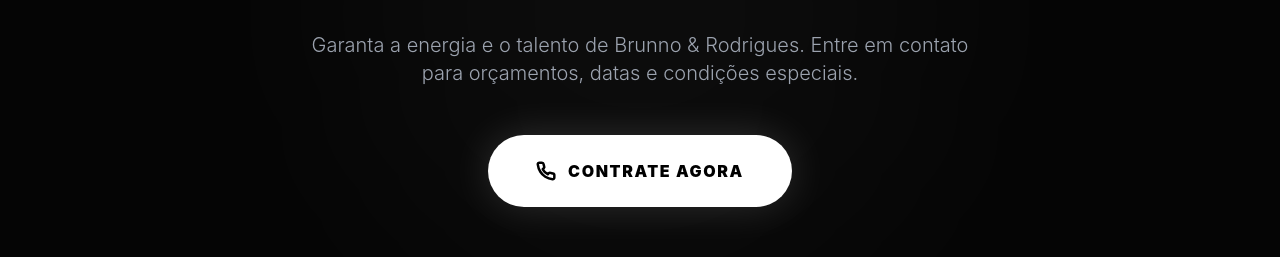
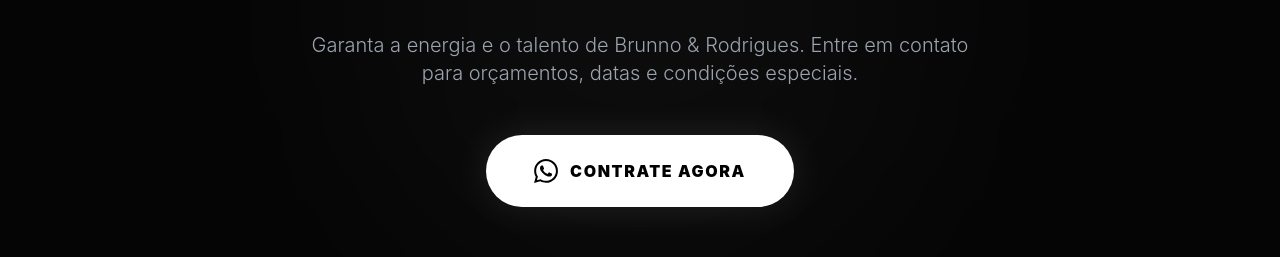
Before and after one commit to eukaiky/brunnoerodrigues, a React (Vite) app: page / in a window 1280 px wide. Shown: the part 2060-2317 px from the top of the page. Built offline with nearby package versions, Linux system fonts and the light colour scheme.

Commit message:
update again

```diff
--- a/src/components/ContactSection.jsx
+++ b/src/components/ContactSection.jsx
@@ -26,19 +26,27 @@
           href={`https://wa.me/${whatsappNumber}?text=${message}`}
           target="_blank"
           rel="noreferrer"
-          className="group relative inline-flex items-center justify-center bg-white text-black text-sm md:text-base font-black uppercase tracking-widest px-12 py-6 rounded-full overflow-hidden transition-all duration-300 hover:scale-105 hover:bg-gray-100 shadow-[0_0_40px_rgba(255,255,255,0.15)]"
+          className="group relative inline-flex items-center justify-center bg-white text-black text-sm md:text-base font-black uppercase tracking-widest px-12 py-6 rounded-full overflow-hidden transition-all duration-300 hover:scale-105 hover:bg-[#25D366] hover:text-white shadow-[0_0_40px_rgba(255,255,255,0.1)]"
         >
-          {/* Brilho interno no hover */}
+          {/* Efeito de brilho (shimmer) */}
           <div className="absolute inset-0 bg-gradient-to-r from-transparent via-white/20 to-transparent -translate-x-full group-hover:animate-[shimmer_1.5s_infinite]"></div>
 
           <span className="relative flex items-center gap-3">
-            <svg xmlns="http://www.w3.org/2000/svg" width="20" height="20" viewBox="0 0 24 24" fill="none" stroke="currentColor" strokeWidth="3" strokeLinecap="round" strokeLinejoin="round">
-              <path d="M22 16.92v3a2 2 0 0 1-2.18 2 19.79 19.79 0 0 1-8.63-3.07 19.5 19.5 0 0 1-6-6 19.79 19.79 0 0 1-3.07-8.67A2 2 0 0 1 4.11 2h3a2 2 0 0 1 2 1.72 12.84 12.84 0 0 0 .7 2.81 2 2 0 0 1-.45 2.11L8.09 9.91a16 16 0 0 0 6 6l1.27-1.27a2 2 0 0 1 2.11-.45 12.84 12.84 0 0 0 2.81.7A2 2 0 0 1 22 16.92z"/>
+            {/* Ícone oficial do WhatsApp */}
+            <svg className="w-5 h-5 md:w-6 md:h-6 fill-current" viewBox="0 0 24 24">
+              <path d="M.057 24l1.687-6.163c-1.041-1.804-1.588-3.849-1.587-5.946.003-6.556 5.338-11.891 11.893-11.891 3.181.001 6.167 1.24 8.413 3.488 2.245 2.248 3.481 5.236 3.48 8.414-.003 6.557-5.338 11.892-11.893 11.892-1.99-.001-3.951-.5-5.688-1.448l-6.305 1.654zm6.597-3.807c1.676.995 3.276 1.591 5.392 1.592 5.448 0 9.886-4.438 9.889-9.885.002-5.462-4.415-9.89-9.881-9.892-5.452 0-9.887 4.434-9.889 9.884-.001 2.225.651 3.891 1.746 5.634l-.999 3.648 3.742-.981zm11.387-5.464c-.074-.124-.272-.198-.57-.347-.297-.149-1.758-.868-2.031-.967-.272-.099-.47-.149-.669.149-.198.297-.768.967-.941 1.165-.173.198-.347.223-.644.074-.297-.149-1.255-.462-2.39-1.475-.883-.788-1.48-1.761-1.653-2.059-.173-.297-.018-.458.13-.606.134-.133.297-.347.446-.521.151-.172.2-.296.3-.495.099-.198.05-.372-.025-.521-.075-.149-.669-1.612-.916-2.207-.242-.579-.487-.501-.669-.51l-.57-.01c-.198 0-.52.074-.792.372s-1.04 1.016-1.04 2.479 1.065 2.876 1.213 3.074c.149.198 2.095 3.2 5.076 4.487.709.306 1.263.489 1.694.626.712.226 1.36.194 1.872.118.571-.085 1.758-.719 2.006-1.413.248-.695.248-1.29.173-1.414z"/>
             </svg>
             Contrate Agora
           </span>
         </a>
       </div>
+
+      <style dangerouslySetInnerHTML={{ __html: `
+        @keyframes shimmer {
+          0% { transform: translateX(-100%); }
+          100% { transform: translateX(100%); }
+        }
+      `}} />
     </section>
   );
 };
--- a/src/components/Hero.jsx
+++ b/src/components/Hero.jsx
@@ -20,21 +20,21 @@
         <div className="hidden lg:block absolute inset-0 bg-gradient-to-r from-[#050505] via-transparent to-transparent"></div>
       </div>
 
-      {/* 2. CONTEÚDO - Logo e Texto colados na base no Mobile */}
-      <div className="container mx-auto px-6 md:px-12 relative z-10 w-full pb-20 lg:pb-0 lg:h-full lg:flex lg:flex-col lg:justify-start lg:pt-32">
+      {/* 2. CONTEÚDO - Ajustado o padding-bottom (pb-32) para subir o conjunto no mobile */}
+      <div className="container mx-auto px-6 md:px-12 relative z-10 w-full pb-32 lg:pb-0 lg:h-full lg:flex lg:flex-col lg:justify-start lg:pt-32">
 
         <div className="flex flex-col items-center lg:items-start text-center lg:text-left">
 
           <h1 className="sr-only">Brunno & Rodrigues</h1>
 
-          {/* Logo: Gigante e colada na base no mobile */}
+          {/* Logo: Gigante e agora um pouco mais alta no mobile */}
           <img
             src="/logo-branca.png"
             alt="Logo Brunno & Rodrigues"
             className="h-44 sm:h-52 md:h-60 lg:h-[320px] w-auto object-contain drop-shadow-[0_10px_50px_rgba(0,0,0,1)]"
           />
 
-          {/* Texto de Apoio - Corrigido para não vazar e pontos alinhados */}
+          {/* Texto de Apoio */}
           <div className="mt-2 max-w-[280px] md:max-w-none opacity-40">
             <p className="text-[9px] md:text-xs text-white font-bold uppercase tracking-[0.25em] leading-relaxed">
               Bares • Restaurantes • Festas • Casamentos • Eventos Corporativos
@@ -44,8 +44,8 @@
         </div>
       </div>
 
-      {/* 3. SETA (Double Chevron Minimalista) */}
-      <a href="#contato" className="absolute bottom-6 left-1/2 -translate-x-1/2 z-20 flex flex-col items-center opacity-30 hover:opacity-100 transition-opacity">
+      {/* 3. SETA (Ajustado o bottom-12 para subir um pouco) */}
+      <a href="#contato" className="absolute bottom-12 left-1/2 -translate-x-1/2 z-20 flex flex-col items-center opacity-30 hover:opacity-100 transition-opacity">
         <div className="flex flex-col items-center -space-y-2 animate-bounce">
           <svg width="20" height="12" viewBox="0 0 24 12" fill="none" xmlns="http://www.w3.org/2000/svg">
             <path d="M2 2L12 10L22 2" stroke="white" strokeWidth="2.5" strokeLinecap="round" strokeLinejoin="round"/>
```
